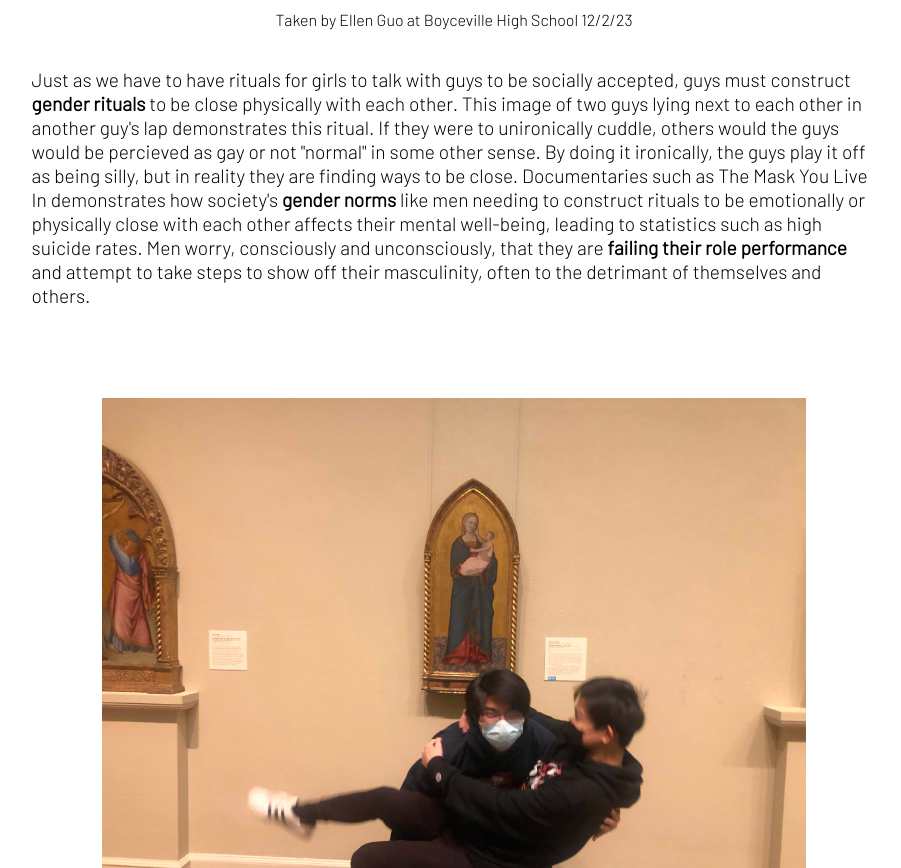
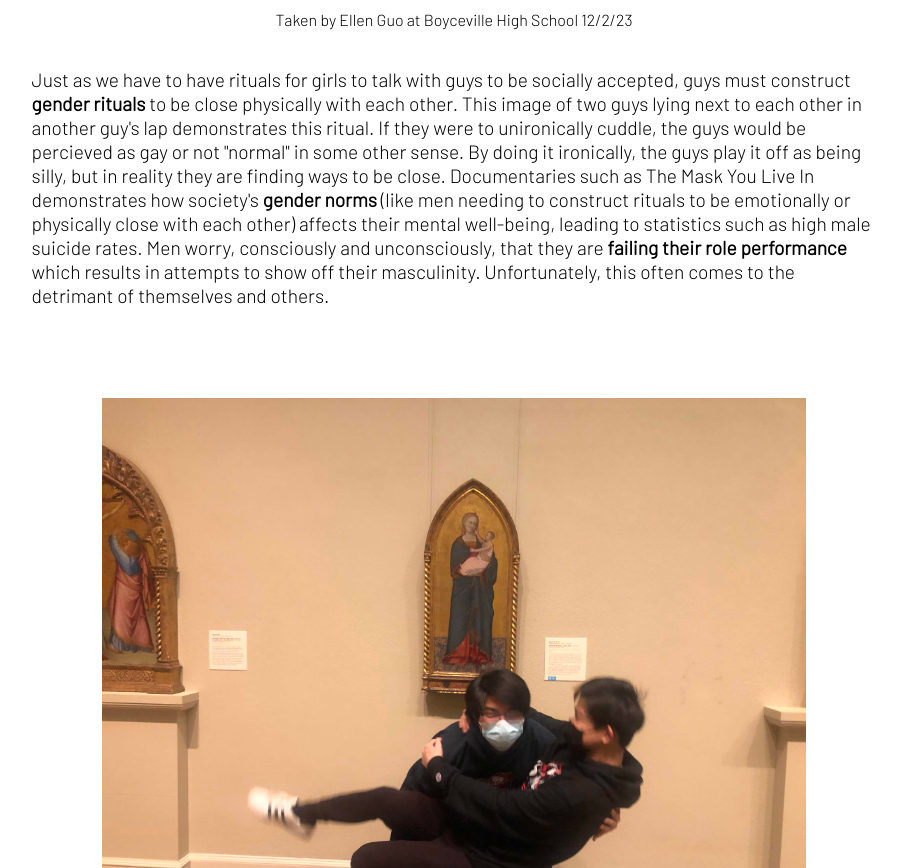
Before and after one commit to 2024guoe/gender-assessment, a plain HTML site: page index.html in a window 1280 px wide. Shown: the part 4733-5601 px from the top of the page, without its empty margins (186-1087 px from the left). Drawn offline with Linux system fonts and the light colour scheme.

Commit message:
Update index.html

```diff
--- a/index.html
+++ b/index.html
@@ -79,11 +79,11 @@
     <img class="hori" src="assets/boyslayinglap.jpeg" alt="two boys laying on a third boys' laps, constructing rituals to be close">
     <p class="caption">Taken by Ellen Guo at Boyceville High School 12/2/23</p>
     <p>Just as we have to have rituals for girls to talk with guys to be socially accepted, guys must construct <b>gender rituals</b> to be close physically with each
-        other. This image of two guys lying next to each other in another guy's lap demonstrates this ritual. If they were to unironically cuddle, others would
-        the guys would be percieved as gay or not "normal" in some other sense. By doing it ironically, the guys play it off as being silly, but in reality
-        they are finding ways to be close. Documentaries such as The Mask You Live In demonstrates how society's <b>gender norms</b> like men needing to construct rituals
-        to be emotionally or physically close with each other affects their mental well-being, leading to statistics such as high suicide rates. Men worry, consciously
-        and unconsciously, that they are <b>failing their role performance</b> and attempt to take steps to show off their masculinity, often to the detrimant of themselves and others.</p>
+        other. This image of two guys lying next to each other in another guy's lap demonstrates this ritual. If they were to unironically cuddle, the guys would be percieved
+        as gay or not "normal" in some other sense. By doing it ironically, the guys play it off as being silly, but in reality
+        they are finding ways to be close. Documentaries such as The Mask You Live In demonstrates how society's <b>gender norms</b> (like men needing to construct rituals
+        to be emotionally or physically close with each other) affects their mental well-being, leading to statistics such as high male suicide rates. Men worry, consciously
+        and unconsciously, that they are <b>failing their role performance</b> which results in attempts to show off their masculinity. Unfortunately, this often comes to the detrimant of themselves and others.</p>
     <img class="hori" src="assets/JustinHenry.jpg" alt="two boys re-enacting a statue in an art museum">
     <p class="caption">Taken by Ellen Guo at Minneapolis Institute of Art, date unknown</p>
     <p>This picture of one guy trying to craddle another guy is another example of constructing <b>rituals</b> to be physically close--this time by imitating a painting.
```
